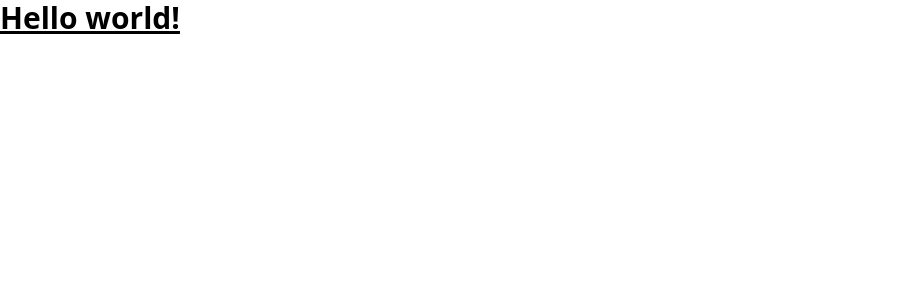
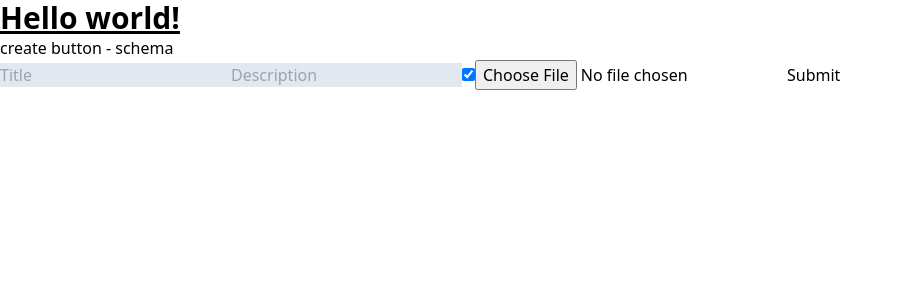
Before and after one commit to himanshu-2l/colorstack-hackathon-2024, a React (Vite) app in the folder client/: page / in a window 1280 px wide. Shown: the top 300 px of the page, without its empty margins (0-903 px from the left). Built offline with nearby package versions, Linux system fonts and the light colour scheme.

Commit message:
update create issue button

```diff
--- a/client/src/App.jsx
+++ b/client/src/App.jsx
@@ -1,12 +1,14 @@
 import { useState } from "react";
 import reactLogo from "./assets/react.svg";
 import viteLogo from "/vite.svg";
+import CreateButton from "./components/CreateButton";
 
 function App() {
   return (
     <>
       <div>
         <h1 className="text-3xl font-bold underline">Hello world!</h1>
+        <CreateButton />
       </div>
     </>
   );
--- a/client/src/components/CreateButton.jsx
+++ b/client/src/components/CreateButton.jsx
@@ -3,8 +3,7 @@ import { useState, useEffect } from "react";
 const CreateButton = () => {
   const [title, setTitle] = useState("");
   const [description, setDescription] = useState("");
-  const [typeOfPost, setTypeOfPost] = useState("Issue");
-  //   Other possiblity is "Lost and Found"
+  const [isIssue, setIsIssue] = useState(true);
   const [imageURL, setImageURL] = useState("");
 
   // Schema for Reference:
@@ -42,25 +41,51 @@ const CreateButton = () => {
     }
   };
 
+  const handleFileChange = (event) => {
+    const file = event.target.files[0]; // Get the first file selected
+    if (file) {
+      console.log("File Name:", file.name);
+      console.log("File Type:", file.type);
+      console.log("File Size:", file.size, "bytes");
+    }
+  };
+
   return (
     <div>
       <p>create button - schema</p>
       <form onSubmit={handleSubmit}>
         <input
           class="bg-slate-200"
-          value={email}
+          value={title}
           required
-          onChange={(e) => setEmail(e.target.value)}
-          placeholder="Email"
+          onChange={(e) => setTitle(e.target.value)}
+          placeholder="Title"
         />
 
         <input
           class="bg-slate-200"
-          value={password}
+          value={description}
           required
-          onChange={(e) => setPassword(e.target.value)}
-          placeholder="Password"
+          onChange={(e) => setDescription(e.target.value)}
+          placeholder="Description"
         />
+
+        <input
+          type="checkbox"
+          class="bg-slate-200"
+          checked={isIssue}
+          required
+          onChange={(e) => setIsIssue(e.target.checked)}
+          placeholder="Issue"
+        />
+
+        <input
+          type="file"
+          accept="image/*"
+          id="contained-button-file"
+          onChange={handleFileChange} // Attach the change event handler
+        />
+
         <input type="submit" value="Submit" />
       </form>
     </div>
```
